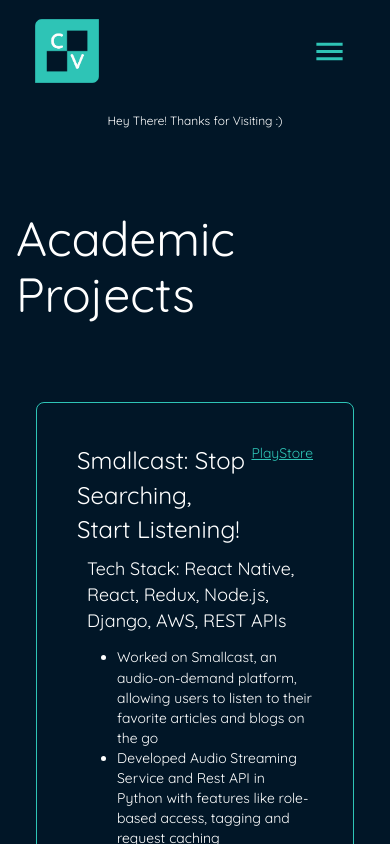
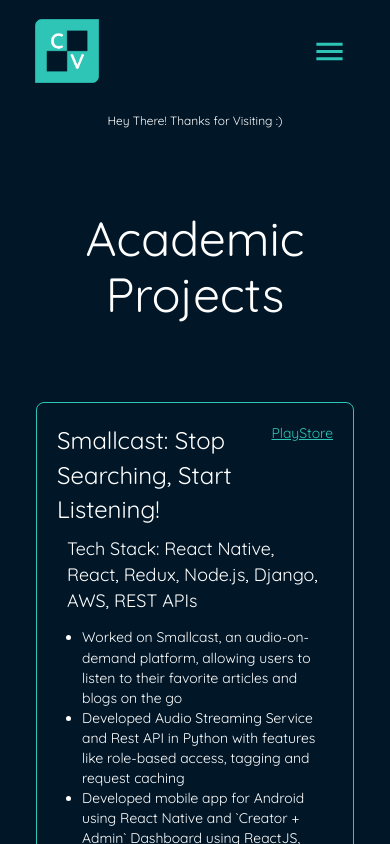
Before and after one commit to itsChinVib/portfolio-frontend, a React (Create React App) app: page /#/projects in a window 390 px wide. Built offline with nearby package versions, Linux system fonts and the light colour scheme.

Commit message:
fix scroll, footer and mobile view

```diff
--- a/src/assets/styles/global.css
+++ b/src/assets/styles/global.css
@@ -45,3 +45,7 @@ a {
 a:visited {
   color: inherit;
 }
+
+ul {
+  padding-left: 25px;
+}
--- a/src/components/Experience/FreelanceProjects.jsx
+++ b/src/components/Experience/FreelanceProjects.jsx
@@ -23,6 +23,7 @@ export const FreeLanceProject = ({
       className={clsx(classes.componentWrapper, {
         [classes.secondary]: secondary,
         [classes.mobile]: mobile,
+        [classes.mobileComponentWrapper]: mobile,
       })}
     >
       <div className={classes.headingWrapper}>
--- a/src/components/Experience/Internship.jsx
+++ b/src/components/Experience/Internship.jsx
@@ -25,6 +25,7 @@ export const InternshipItem = ({
       className={clsx(classes.componentWrapper, {
         [classes.secondary]: secondary,
         [classes.mobile]: mobile,
+        [classes.mobileComponentWrapper]: mobile,
       })}
     >
       <div className={classes.headingWrapper}>
--- a/src/components/Experience/Projects.jsx
+++ b/src/components/Experience/Projects.jsx
@@ -23,6 +23,7 @@ export const ProjectItem = ({
       className={clsx(classes.componentWrapper, {
         [classes.secondary]: secondary,
         [classes.mobile]: mobile,
+        [classes.mobileComponentWrapper]: mobile,
       })}
     >
       <div className={classes.headingWrapper}>
--- a/src/components/Experience/styles.js
+++ b/src/components/Experience/styles.js
@@ -8,6 +8,9 @@ export const internshipItemStyles = makeStyles(theme => ({
     borderColor: theme.palette.secondary.main,
     margin: '10px 20px',
     padding: 40,
+  },
+  mobileComponentWrapper: {
+    padding: 20,
   },
   secondary: {
     backgroundColor: theme.palette.secondary.main,
@@ -48,6 +51,9 @@ export const freelanceProjectStyles = makeStyles(theme => ({
     margin: '10px 20px',
     padding: 40,
   },
+  mobileComponentWrapper: {
+    padding: 20,
+  },
   secondary: {
     backgroundColor: theme.palette.secondary.main,
   },
@@ -87,6 +93,9 @@ export const projectStyles = makeStyles(theme => ({
     margin: '10px 20px',
     padding: 40,
   },
+  mobileComponentWrapper: {
+    padding: 20,
+  },
   secondary: {
     backgroundColor: theme.palette.secondary.main,
   },
@@ -125,6 +134,7 @@ export const expTypeHeadingStyles = makeStyles(theme => ({
     display: 'flex',
     justifyContent: 'center',
     alignItems: 'center',
+    textAlign: 'center',
   },
   secondaryBack: {
     backgroundColor: theme.palette.secondary.main,
--- a/src/components/Layout/Footer.jsx
+++ b/src/components/Layout/Footer.jsx
@@ -12,7 +12,11 @@ export const FooterComponent = () => {
     <footer className={classes.footer}>
       <Container>
         <Grid container className={classes.textCenter}>
-          <Grid md={3} xs={12} className={classes.gridPadding}>
+          <Grid
+            md={3}
+            xs={3}
+            className={clsx(classes.gridPadding, classes.colVerticalCenter)}
+          >
             <Tooltip title="Home">
               <Link to={''} className={classes.navbarLink}>
                 <img
@@ -24,11 +28,15 @@ export const FooterComponent = () => {
             </Tooltip>
             <Typography>Chinmay Vibhute</Typography>
           </Grid>
-          <Grid md={5} xs={12} className={classes.gridPadding} />
+          <Grid md={5} xs={1} className={classes.gridPadding} />
           <Grid
             md={3}
-            xs={12}
-            className={clsx(classes.linkList, classes.gridPadding)}
+            xs={8}
+            className={clsx(
+              classes.linkList,
+              classes.gridPadding,
+              classes.colVerticalCenter
+            )}
           >
             <Link to={'work-experience'}>
               <Typography className={classes.linkTextWrapper}>
@@ -45,11 +53,11 @@ export const FooterComponent = () => {
                 Topcoder Profile
               </Typography>
             </Link>
-            <Link to={'oss-contributions'}>
+            {/* <Link to={'oss-contributions'}>
               <Typography className={classes.linkTextWrapper}>
                 Open Source Contributions
               </Typography>
-            </Link>
+            </Link> */}
           </Grid>
         </Grid>
       </Container>
--- a/src/components/Layout/styles.js
+++ b/src/components/Layout/styles.js
@@ -50,4 +50,9 @@ export const footerStyles = makeStyles(theme => ({
   gridPadding: {
     padding: '25px 0',
   },
+  colVerticalCenter: {
+    display: 'flex',
+    flexDirection: 'column',
+    justifyContent: 'center',
+  },
 }));
--- a/src/components/Sidebar/index.jsx
+++ b/src/components/Sidebar/index.jsx
@@ -66,14 +66,9 @@ export const SideBarComponent = ({ children, show, onHide }) => {
                     Topcoder Profile
                   </Typography>
                 </Link>
-                <Link to={'oss-contributions'} onClick={hideBar}>
+                {/* <Link to={'oss-contributions'} onClick={hideBar}>
                   <Typography className={classes.linkTextWrapper}>
                     Open Source Contributions
-                  </Typography>
-                </Link>
-                {/* <Link to={'freelance'} onClick={hideBar}>
-                  <Typography className={classes.linkTextWrapper}>
-                    Freelancing Projects
                   </Typography>
                 </Link> */}
               </div>
--- a/src/components/common/ScrollToTop.jsx
+++ b/src/components/common/ScrollToTop.jsx
@@ -5,8 +5,7 @@ export default function ScrollToTop() {
   const { pathname } = useLocation();
 
   useEffect(() => {
-    console.log('scroll to top');
-    window.scrollTo(0, 0);
+    document.querySelector('#root').scrollTop = 0;
   }, [pathname]);
 
   return null;
```
